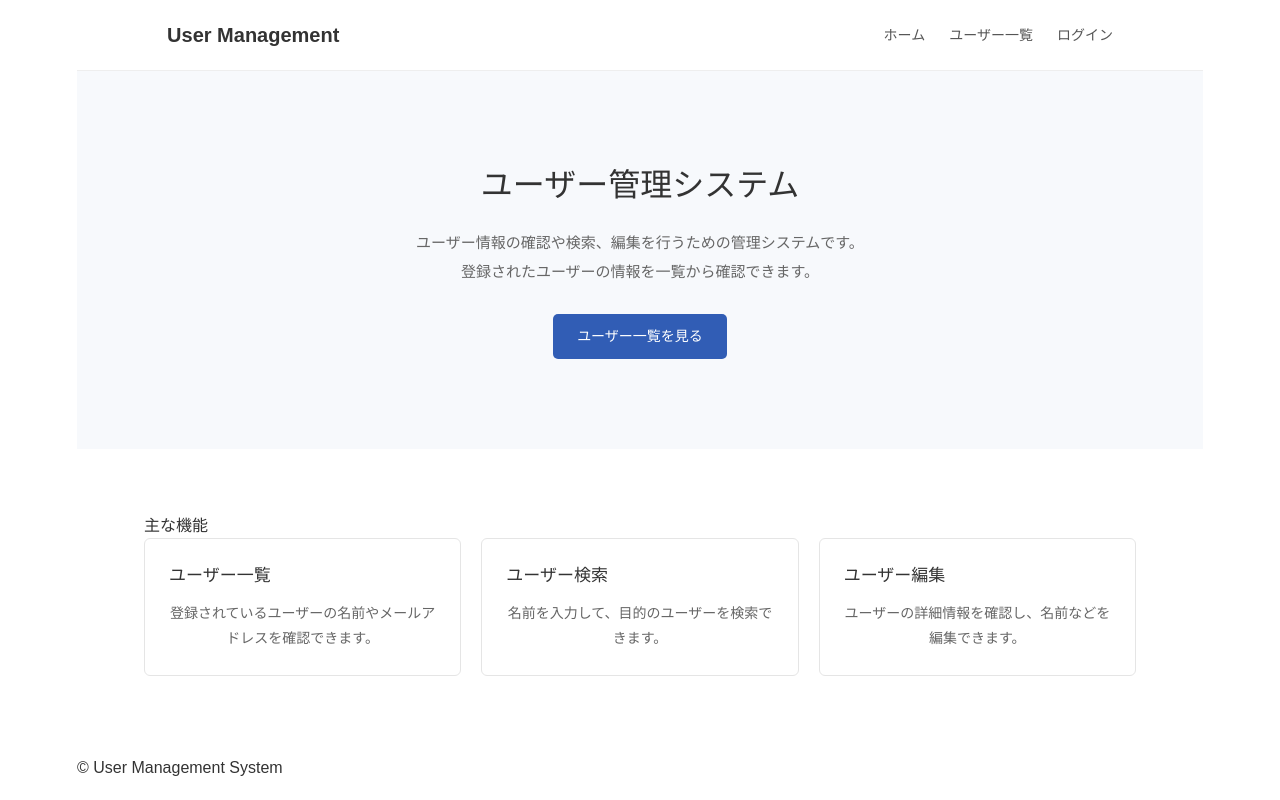
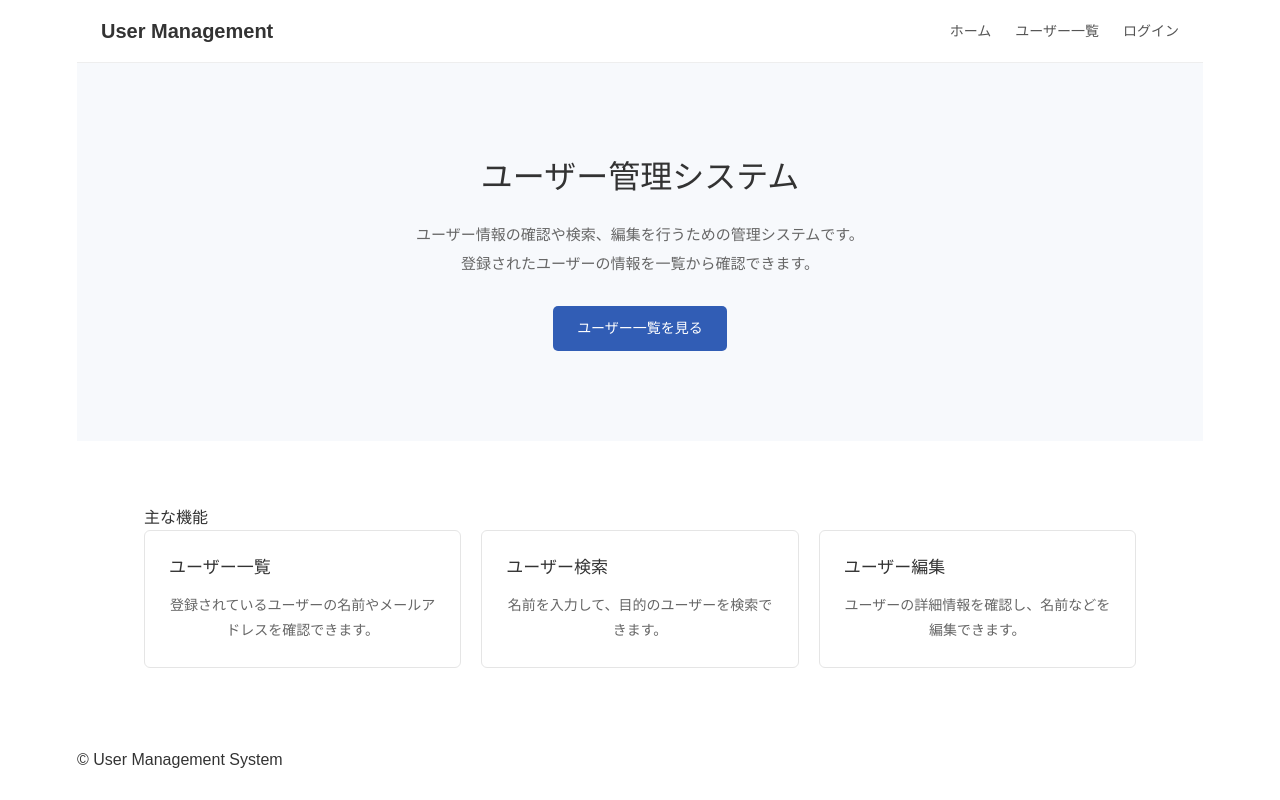
Before and after one commit to yuito-code/user-management-app, a React (Vite) app: page / in a window 1280 px wide. Built offline with nearby package versions, Linux system fonts and the light colour scheme.

Commit message:
ホーム画面レイアウト修正

```diff
--- a/src/pages/Home.css
+++ b/src/pages/Home.css
@@ -17,7 +17,7 @@
   display:flex;
   align-items: center;
   justify-content: space-between;
-  padding:  20px 8%;
+  padding:  16px 24px;
   border-bottom: 1px solid #eeeeee;
 }
 
```
